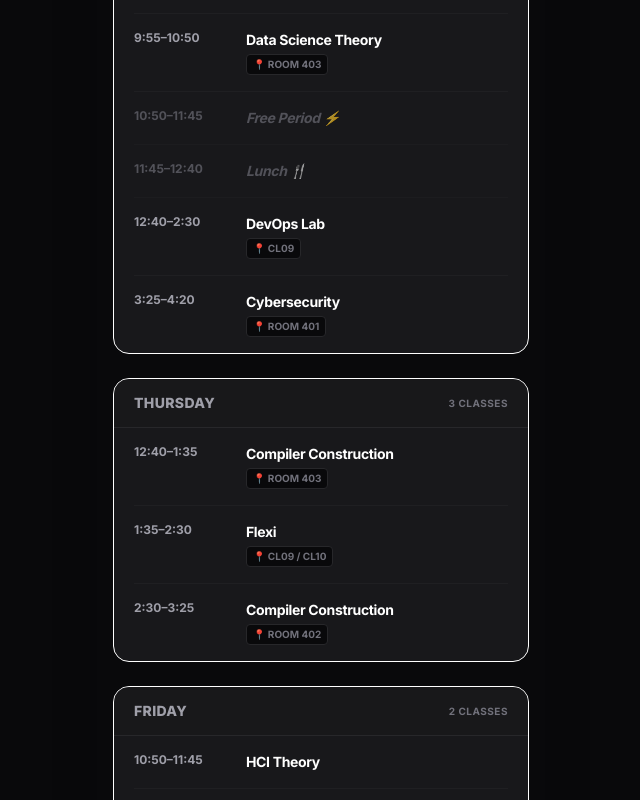
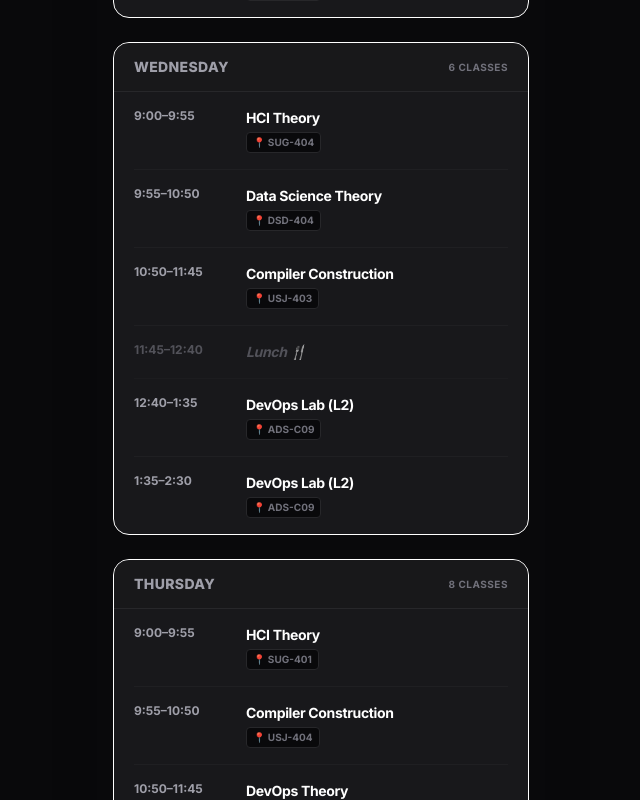
Before and after one commit to Bitsnbytes14/my-habit-tracker, a Next.js app: page /timetable in a window 1280 px wide. Shown: the part 1160-1960 px from the top of the page, without its empty margins (319-959 px from the left). Built offline with nearby package versions, Linux system fonts and the light colour scheme.

Commit message:
Update College Timetable and Weekly Attendance Tracker data and rendering

```diff
--- a/src/app/timetable/page.tsx
+++ b/src/app/timetable/page.tsx
@@ -18,47 +18,56 @@ const scheduleData: DaySchedule[] = [
   {
     dayName: 'Monday',
     items: [
-      { time: '9:55–10:50', subject: 'Cybersecurity', room: 'Room 404' },
-      { time: '10:50–11:45', subject: 'Compiler Construction', room: 'Room 402' },
+      { time: '10:50–11:45', subject: 'Compiler Construction', room: 'USJ-404' },
       { time: '11:45–12:40', subject: 'Lunch' },
-      { time: '12:40–2:30', subject: 'Compiler Construction Lab', room: 'CO6' },
-      { time: '2:30–3:25', subject: 'Data Science Theory', room: 'Room 403' },
+      { time: '2:30–3:25', subject: 'Data Science Theory', room: 'DSD-404' },
+      { time: '3:25–4:20', subject: 'Cybersecurity', room: 'PAB-402' },
     ],
   },
   {
     dayName: 'Tuesday',
     items: [
-      { time: '9:00–10:50', subject: 'DevOps Lab', room: 'CO7' },
-      { time: '10:50–11:45', subject: 'HCI Theory', room: 'Room 403' },
+      { time: '9:00–9:55', subject: 'DevOps Lab (L2)', room: 'ADS-C07' },
+      { time: '9:55–10:50', subject: 'DevOps Lab (L2)', room: 'ADS-C07' },
+      { time: '10:50–11:45', subject: 'HCI Theory', room: 'SUG-402' },
       { time: '11:45–12:40', subject: 'Lunch' },
-      { time: '12:40–2:30', subject: 'Data Science Lab', room: 'CO4' },
-      { time: '2:30–3:25', subject: 'Data Science Theory', room: 'Room 403' },
+      { time: '12:40–1:35', subject: 'Data Science Lab (L3)', room: 'DPD-C04' },
+      { time: '1:35–2:30', subject: 'Data Science Lab (L3)', room: 'DPD-C04' },
+      { time: '2:30–3:25', subject: 'Data Science Theory', room: 'DSD-404' },
+      { time: '3:25–4:20', subject: 'DevOps Theory', room: 'ARD-402' },
     ],
   },
   {
     dayName: 'Wednesday',
     items: [
-      { time: '9:00–9:55', subject: 'HCI Theory', room: 'Room 403' },
-      { time: '9:55–10:50', subject: 'Data Science Theory', room: 'Room 403' },
-      { time: '10:50–11:45', subject: 'Free Period' },
+      { time: '9:00–9:55', subject: 'HCI Theory', room: 'SUG-404' },
+      { time: '9:55–10:50', subject: 'Data Science Theory', room: 'DSD-404' },
+      { time: '10:50–11:45', subject: 'Compiler Construction', room: 'USJ-403' },
       { time: '11:45–12:40', subject: 'Lunch' },
-      { time: '12:40–2:30', subject: 'DevOps Lab', room: 'CL09' },
-      { time: '3:25–4:20', subject: 'Cybersecurity', room: 'Room 401' },
+      { time: '12:40–1:35', subject: 'DevOps Lab (L2)', room: 'ADS-C09' },
+      { time: '1:35–2:30', subject: 'DevOps Lab (L2)', room: 'ADS-C09' },
     ],
   },
   {
     dayName: 'Thursday',
     items: [
-      { time: '12:40–1:35', subject: 'Compiler Construction', room: 'Room 403' },
-      { time: '1:35–2:30', subject: 'Flexi', room: 'CL09 / CL10' },
-      { time: '2:30–3:25', subject: 'Compiler Construction', room: 'Room 402' },
+      { time: '9:00–9:55', subject: 'HCI Theory', room: 'SUG-401' },
+      { time: '9:55–10:50', subject: 'Compiler Construction', room: 'USJ-404' },
+      { time: '10:50–11:45', subject: 'DevOps Theory', room: 'ARD-402' },
+      { time: '11:45–12:40', subject: 'Lunch' },
+      { time: '12:40–1:35', subject: 'Flexi', room: 'SKM-C09 / NIZ-C10' },
+      { time: '1:35–2:30', subject: 'Compiler Construction Lab', room: 'VTI-C07' },
+      { time: '2:30–3:25', subject: 'Compiler Construction Lab', room: 'VTI-C07' },
+      { time: '3:25–4:20', subject: 'Faculty Meeting / No Class' },
     ],
   },
   {
     dayName: 'Friday',
     items: [
-      { time: '10:50–11:45', subject: 'HCI Theory' },
-      { time: '12:40–2:30', subject: 'Flexi', room: 'CO3 / CO4' },
+      { time: '9:55–10:50', subject: 'Cybersecurity', room: 'PAB-403' },
+      { time: '11:45–12:40', subject: 'Lunch' },
+      { time: '2:30–3:25', subject: 'Flexi', room: 'SKM-C09 / NIZ-C10' },
+      { time: '3:25–4:20', subject: 'Flexi', room: 'SKM-C09 / NIZ-C10' },
     ],
   },
 ];
@@ -68,6 +77,7 @@ interface AttendanceClass {
   day: string;
   time: string;
   type: string;
+  room?: string;
 }
 
 interface SubjectConfig {
@@ -79,53 +89,61 @@ const attendanceConfig: SubjectConfig[] = [
   {
     name: 'Compiler Construction',
     classes: [
-      { id: 'cc_mon_theory', day: 'Monday', time: '10:50–11:45', type: 'Theory' },
-      { id: 'cc_mon_lab', day: 'Monday', time: '12:40–2:30', type: 'Lab' },
-      { id: 'cc_thu_theory_1', day: 'Thursday', time: '12:40–1:35', type: 'Theory' },
-      { id: 'cc_thu_theory_2', day: 'Thursday', time: '2:30–3:25', type: 'Theory' },
+      { id: 'cc_mon_theory', day: 'Monday', time: '10:50–11:45', type: 'Theory', room: 'USJ-404' },
+      { id: 'cc_wed_theory', day: 'Wednesday', time: '10:50–11:45', type: 'Theory', room: 'USJ-403' },
+      { id: 'cc_thu_theory', day: 'Thursday', time: '9:55–10:50', type: 'Theory', room: 'USJ-404' },
+      { id: 'cc_thu_lab', day: 'Thursday', time: '1:35–2:30', type: 'Lab', room: 'VTI-C07' },
+    ],
+  },
+  {
+    name: 'DevOps Theory',
+    classes: [
+      { id: 'devops_theory_tue', day: 'Tuesday', time: '3:25–4:20', type: 'Theory', room: 'ARD-402' },
+      { id: 'devops_theory_thu', day: 'Thursday', time: '10:50–11:45', type: 'Theory', room: 'ARD-402' },
+    ],
+  },
+  {
+    name: 'DevOps Lab',
+    classes: [
+      { id: 'devops_lab_tue', day: 'Tuesday', time: '9:00–9:55', type: 'Lab', room: 'ADS-C07' },
+      { id: 'devops_lab_wed', day: 'Wednesday', time: '12:40–1:35', type: 'Lab', room: 'ADS-C09' },
+    ],
+  },
+  {
+    name: 'Data Science Theory',
+    classes: [
+      { id: 'ds_theory_mon', day: 'Monday', time: '2:30–3:25', type: 'Theory', room: 'DSD-404' },
+      { id: 'ds_theory_tue', day: 'Tuesday', time: '2:30–3:25', type: 'Theory', room: 'DSD-404' },
+      { id: 'ds_theory_wed', day: 'Wednesday', time: '9:55–10:50', type: 'Theory', room: 'DSD-404' },
+    ],
+  },
+  {
+    name: 'Data Science Lab',
+    classes: [
+      { id: 'ds_lab_tue', day: 'Tuesday', time: '12:40–1:35', type: 'Lab', room: 'DPD-C04' },
+    ],
+  },
+  {
+    name: 'HCI',
+    classes: [
+      { id: 'hci_tue_theory', day: 'Tuesday', time: '10:50–11:45', type: 'Theory', room: 'SUG-402' },
+      { id: 'hci_wed_theory', day: 'Wednesday', time: '9:00–9:55', type: 'Theory', room: 'SUG-404' },
+      { id: 'hci_thu_theory', day: 'Thursday', time: '9:00–9:55', type: 'Theory', room: 'SUG-401' },
     ],
   },
   {
     name: 'Cybersecurity',
     classes: [
-      { id: 'cyber_mon_theory', day: 'Monday', time: '9:55–10:50', type: 'Theory' },
-      { id: 'cyber_wed_theory', day: 'Wednesday', time: '3:25–4:20', type: 'Theory' },
-    ],
-  },
-  {
-    name: 'HCI',
-    classes: [
-      { id: 'hci_tue_theory', day: 'Tuesday', time: '10:50–11:45', type: 'Theory' },
-      { id: 'hci_wed_theory', day: 'Wednesday', time: '9:00–9:55', type: 'Theory' },
-      { id: 'hci_fri_theory', day: 'Friday', time: '10:50–11:45', type: 'Theory' },
-    ],
-  },
-  {
-    name: 'Data Science Theory',
-    classes: [
-      { id: 'ds_theory_mon', day: 'Monday', time: '2:30–3:25', type: 'Theory' },
-      { id: 'ds_theory_tue', day: 'Tuesday', time: '2:30–3:25', type: 'Theory' },
-      { id: 'ds_theory_wed', day: 'Wednesday', time: '9:55–10:50', type: 'Theory' },
-    ],
-  },
-  {
-    name: 'Data Science Lab',
-    classes: [
-      { id: 'ds_lab_tue', day: 'Tuesday', time: '12:40–2:30', type: 'Lab' },
-    ],
-  },
-  {
-    name: 'DevOps Lab',
-    classes: [
-      { id: 'devops_lab_tue', day: 'Tuesday', time: '9:00–10:50', type: 'Lab' },
-      { id: 'devops_lab_wed', day: 'Wednesday', time: '12:40–2:30', type: 'Lab' },
+      { id: 'cyber_mon_theory', day: 'Monday', time: '3:25–4:20', type: 'Theory', room: 'PAB-402' },
+      { id: 'cyber_fri_theory', day: 'Friday', time: '9:55–10:50', type: 'Theory', room: 'PAB-403' },
     ],
   },
   {
     name: 'Flexi',
     classes: [
-      { id: 'flexi_thu', day: 'Thursday', time: '1:35–2:30', type: 'Flexi' },
-      { id: 'flexi_fri', day: 'Friday', time: '12:40–2:30', type: 'Flexi' },
+      { id: 'flexi_thu', day: 'Thursday', time: '12:40–1:35', type: 'Flexi', room: 'SKM-C09 / NIZ-C10' },
+      { id: 'flexi_fri_230', day: 'Friday', time: '2:30–3:25', type: 'Flexi', room: 'SKM-C09 / NIZ-C10' },
+      { id: 'flexi_fri_325', day: 'Friday', time: '3:25–4:20', type: 'Flexi', room: 'SKM-C09 / NIZ-C10' },
     ],
   },
 ];
@@ -178,7 +196,7 @@ export default function TimetablePage() {
     return { attended, total, percentage };
   };
 
-  const totalClasses = 17;
+  const totalClasses = attendanceConfig.reduce((sum, subject) => sum + subject.classes.length, 0);
   const totalAttended = attendanceConfig.reduce((sum, subject) => {
     return sum + subject.classes.filter((c) => attendance[c.id]).length;
   }, 0);
@@ -371,7 +389,7 @@ export default function TimetablePage() {
                                 {cls.day} – {cls.time}
                               </span>
                               <span className="text-[10px] text-zinc-500 font-bold uppercase tracking-wider mt-0.5">
-                                {cls.type} Class
+                                {cls.type} Class{cls.room && ` • ${cls.room}`}
                               </span>
                             </div>
                           </div>
```
